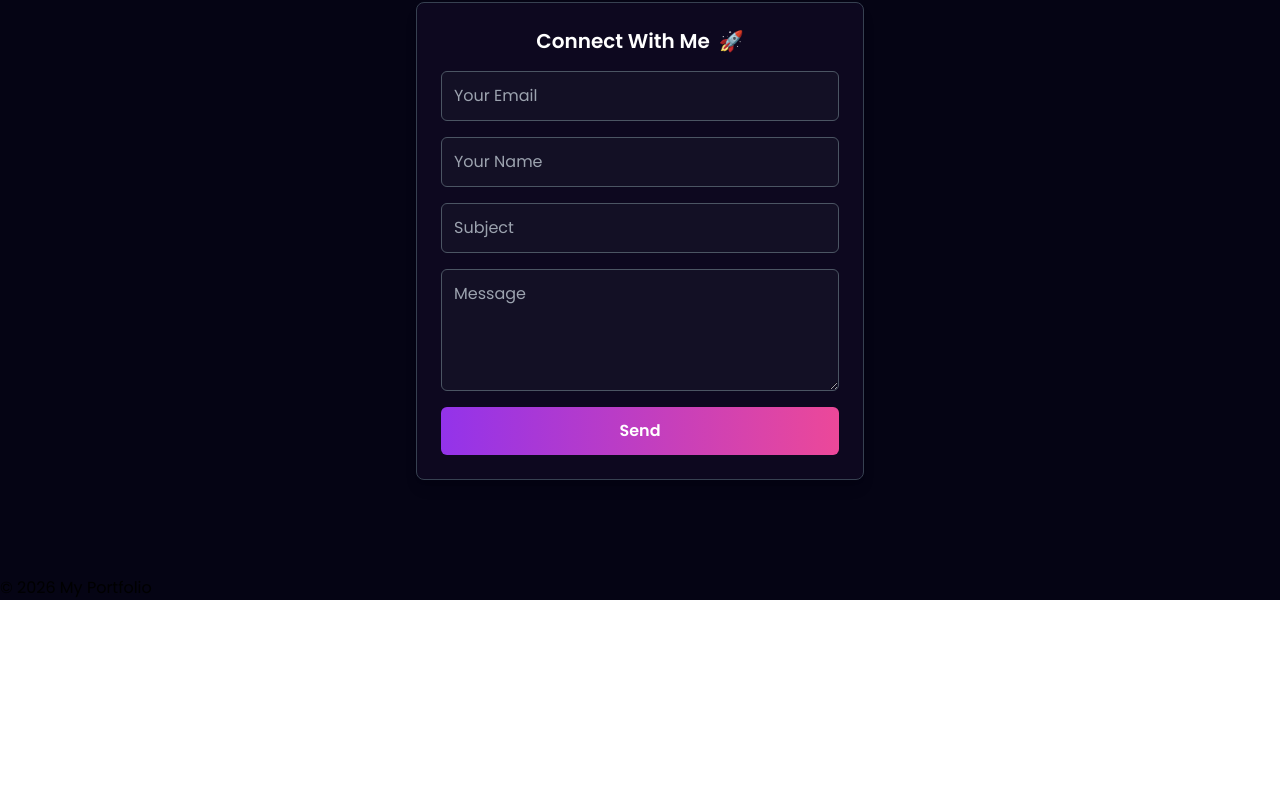
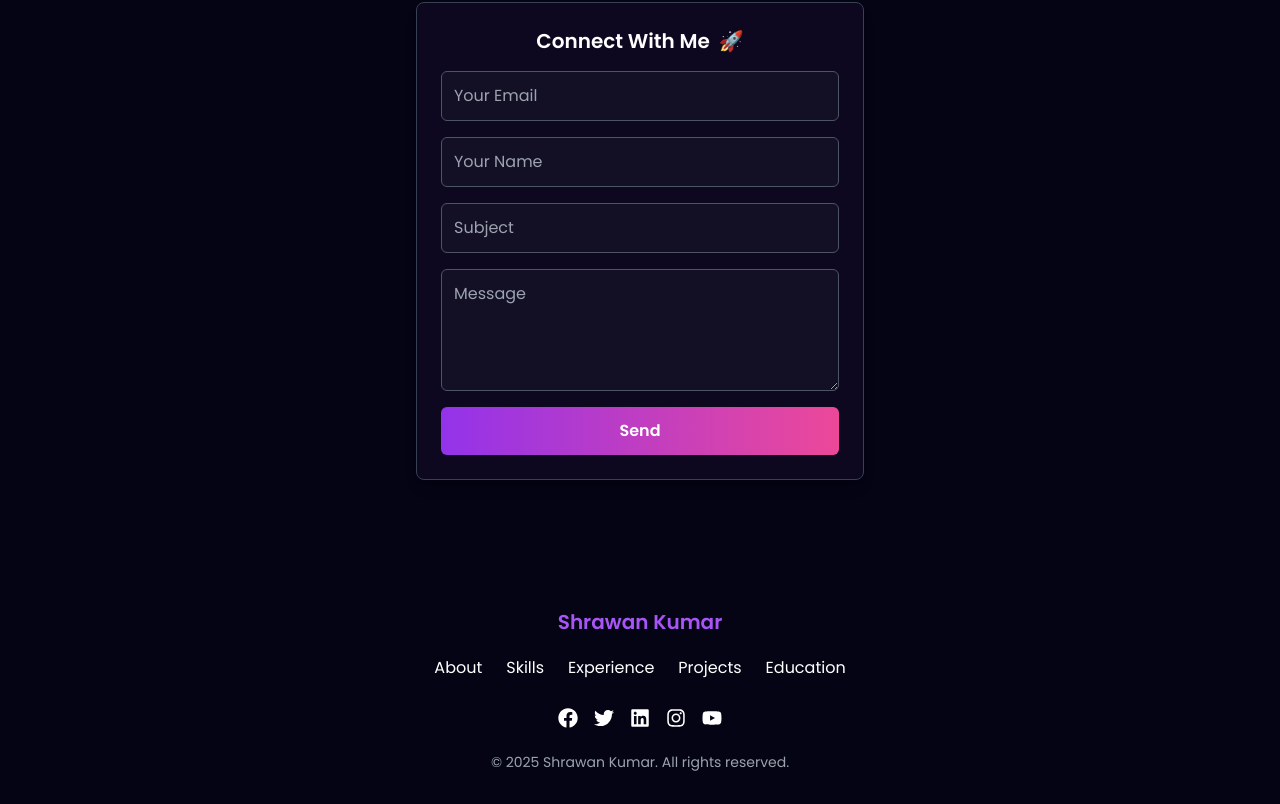
Before and after one commit to shrawanweb/Myportfolio, a React (Vite) app: page / in a window 1280 px wide. Shown: the part 5164-5968 px from the top of the page. Before the commit the page ends 5764 px from the top, so only its background shows below. Built offline with nearby package versions, Linux system fonts and the light colour scheme.

Commit message:
edit footer

```diff
--- a/src/components/Footer/Footer.jsx
+++ b/src/components/Footer/Footer.jsx
@@ -1,9 +1,67 @@
 import React from "react";
+import { FaFacebook, FaTwitter, FaLinkedin, FaInstagram, FaYoutube } from "react-icons/fa";
 
 const Footer = () => {
+  // Smooth scroll function
+  const handleScroll = (sectionId) => {
+    const section = document.getElementById(sectionId);
+    if (section) {
+      section.scrollIntoView({ behavior: "smooth" });
+    }
+  };
+
   return (
-    <footer>
-      <p>© 2026 My Portfolio</p>
+    <footer className="text-white py-8 px-[12vw] md:px-[7vw] lg:px-[20vw]">
+      <div className="container mx-auto text-center">
+        {/* Name / Logo */}
+        <h2 className="text-xl font-semibold text-purple-500">Shrawan Kumar</h2>
+
+        {/* Navigation Links - Responsive */}
+        <nav className="flex flex-wrap justify-center space-x-4 sm:space-x-6 mt-4">
+          {[
+            { name: "About", id: "about" },
+            { name: "Skills", id: "skills" },
+            { name: "Experience", id: "experience" },
+            { name: "Projects", id: "projects" },
+            { name: "Education", id: "education" },
+          ].map((item, index) => (
+            <button
+              key={index}
+              onClick={() => handleScroll(item.id)}
+              className="hover:text-purple-500 text-sm sm:text-base my-1"
+            >
+              {item.name}
+            </button>
+          ))}
+        </nav>
+
+        {/* Social Media Icons - Responsive */}
+        <div className="flex flex-wrap justify-center space-x-4 mt-6">
+          {[
+            { icon: <FaFacebook />, link: "" },
+            { icon: <FaTwitter />, link: "" },
+            { icon: <FaLinkedin />, link: "https://www.linkedin.com/in/shrawan-kumar-523223294" },
+            { icon: <FaInstagram />, link: "" },
+            { icon: <FaYoutube />, link: "" },
+
+          ].map((item, index) => (
+            <a
+              key={index}
+              href={item.link}
+              target="_blank"
+              rel="noopener noreferrer"
+              className="text-xl hover:text-purple-500 transition-transform transform hover:scale-110"
+            >
+              {item.icon}
+            </a>
+          ))}
+        </div>
+
+        {/* Copyright Text */}
+        <p className="text-sm text-gray-400 mt-6">
+          © 2025 Shrawan Kumar. All rights reserved.
+        </p>
+      </div>
     </footer>
   );
 };
```
